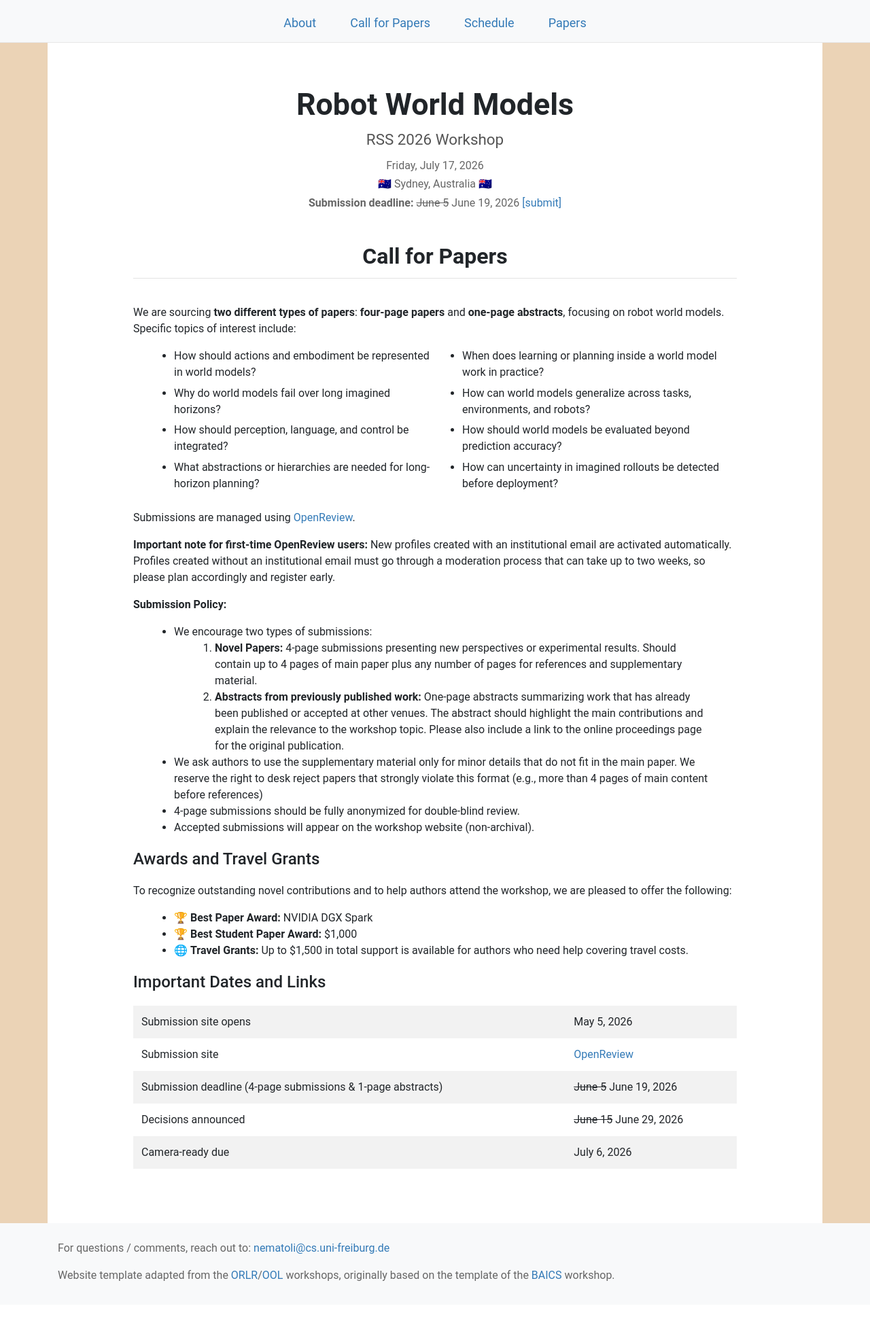
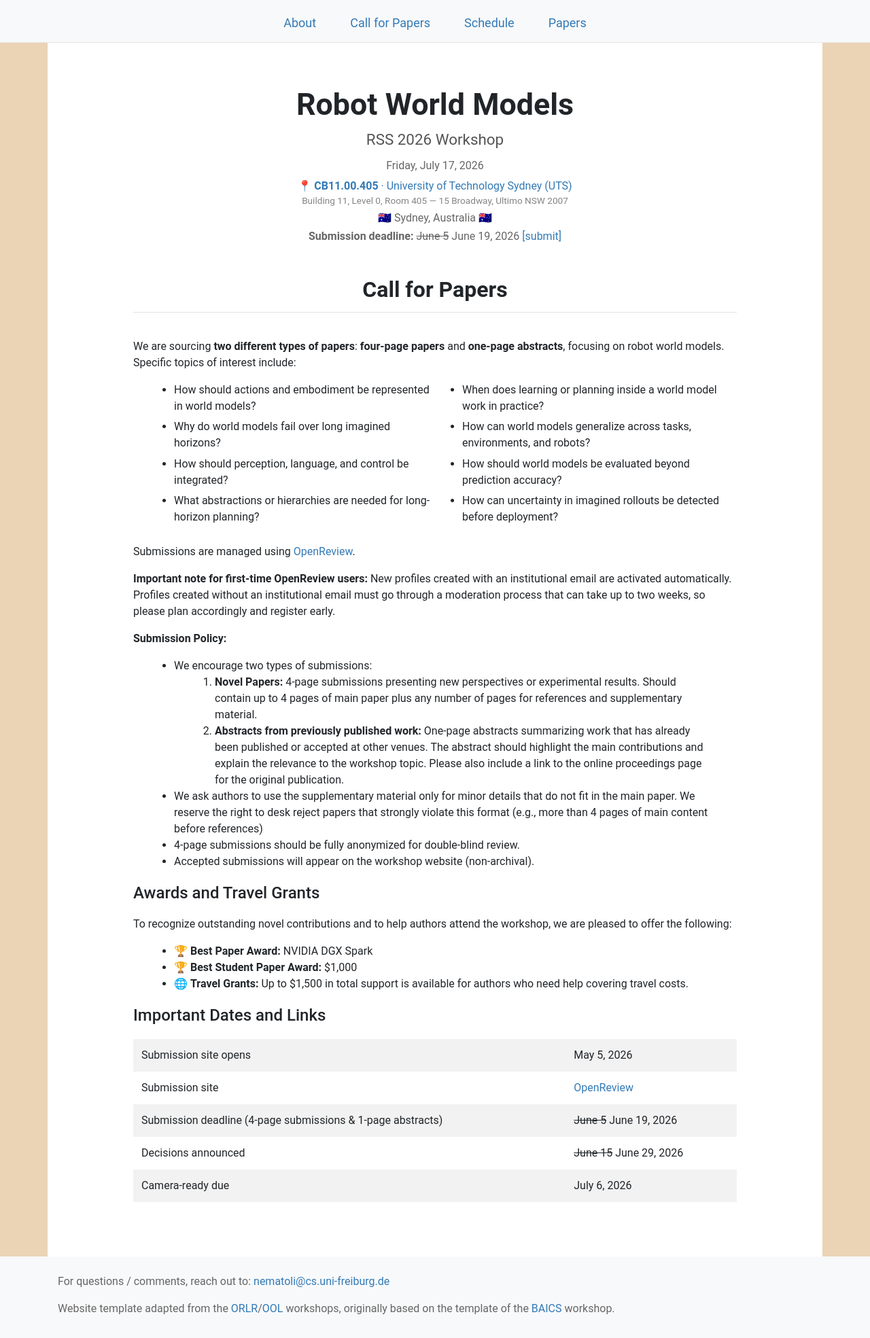
Before and after one commit to robot-worldmodels/robot-worldmodels.github.io, a Jekyll site: the page built from submit.html, in a window 1280 px wide. Shown: the whole page at 68% size. Built offline with Jekyll 4.4.1, drawn with Linux system fonts in a browser that asks for light colours; nearby versions of some CDN libraries; before the commit the page ends 1920 px from its top, so only the background shows below that.

Commit message:
add UTS venue location to header

```diff
--- a/_layouts/coverpage.html
+++ b/_layouts/coverpage.html
@@ -74,6 +74,7 @@
       <h2>Robot World Models</h2>
       <h4>RSS 2026 Workshop</h4>
       <p>Friday, July 17, 2026</p>
+      <p class="venue">📍 <a href="https://www.google.com/maps/search/?api=1&amp;query=University+of+Technology+Sydney+15+Broadway+Ultimo+NSW+2007" target="_blank" rel="noopener"><strong>CB11.00.405</strong> · University of Technology Sydney (UTS)</a><br><span class="venue-detail">Building 11, Level 0, Room 405 — 15 Broadway, Ultimo NSW 2007</span></p>
       <p>🇦🇺 Sydney, Australia 🇦🇺</p>
       <p><strong>Submission deadline:</strong> <s>June 5</s> June 19, 2026 <a href="https://openreview.net/group?id=roboticsfoundation.org/RSS/2026/Workshop/R-WM&amp;referrer=%5BHomepage%5D(%2F)#tab-your-consoles">[submit]</a></p>
       <button type="button" class="btn-learn-more" onclick="document.getElementById('hero-section').scrollIntoView({behavior:'instant',block:'start'});">Learn more</button>
@@ -87,6 +88,7 @@
         <h1>Robot World Models</h1>
         <h4>RSS 2026 Workshop</h4>
         <p>Friday, July 17, 2026</p>
+        <p class="venue">📍 <a href="https://www.google.com/maps/search/?api=1&amp;query=University+of+Technology+Sydney+15+Broadway+Ultimo+NSW+2007" target="_blank" rel="noopener"><strong>CB11.00.405</strong> · University of Technology Sydney (UTS)</a><br><span class="venue-detail">Building 11, Level 0, Room 405 — 15 Broadway, Ultimo NSW 2007</span></p>
         <p>🇦🇺 Sydney, Australia 🇦🇺</p>
       <p><strong>Submission deadline:</strong> <s>June 5</s> June 19, 2026 <a href="https://openreview.net/group?id=roboticsfoundation.org/RSS/2026/Workshop/R-WM&amp;referrer=%5BHomepage%5D(%2F)#tab-your-consoles">[submit]</a></p>
       </section>
--- a/_layouts/default.html
+++ b/_layouts/default.html
@@ -76,6 +76,7 @@
         <h1>Robot World Models</h1>
         <h4>RSS 2026 Workshop</h4>
         <p>Friday, July 17, 2026</p>
+        <p class="venue">📍 <a href="https://www.google.com/maps/search/?api=1&amp;query=University+of+Technology+Sydney+15+Broadway+Ultimo+NSW+2007" target="_blank" rel="noopener"><strong>CB11.00.405</strong> · University of Technology Sydney (UTS)</a><br><span class="venue-detail">Building 11, Level 0, Room 405 — 15 Broadway, Ultimo NSW 2007</span></p>
         <p>🇦🇺 Sydney, Australia 🇦🇺</p>
         <p><strong>Submission deadline:</strong> <s>June 5</s> June 19, 2026 <a href="https://openreview.net/group?id=roboticsfoundation.org/RSS/2026/Workshop/R-WM&amp;referrer=%5BHomepage%5D(%2F)#tab-your-consoles">[submit]</a></p>
       </section>
--- a/css/style.css
+++ b/css/style.css
@@ -341,6 +341,38 @@ body {
   font-size: 1em;
 }
 
+.venue {
+  margin: 0.4em auto;
+  line-height: 1.35;
+}
+
+.hero-heading .venue a {
+  color: #337ab7;
+  text-decoration: none;
+}
+
+.hero-heading .venue a:hover {
+  text-decoration: underline;
+}
+
+.venue .venue-detail {
+  font-size: 0.85em;
+  opacity: 0.8;
+}
+
+.banner-text .venue {
+  font-size: 1.2vw;
+}
+
+.banner-text .venue a {
+  color: #ffffff;
+  text-decoration: underline;
+}
+
+.banner-text .venue .venue-detail {
+  font-weight: 400;
+}
+
 .btn-learn-more {
   display: inline-block;
   margin-top: 1.5em;
```
